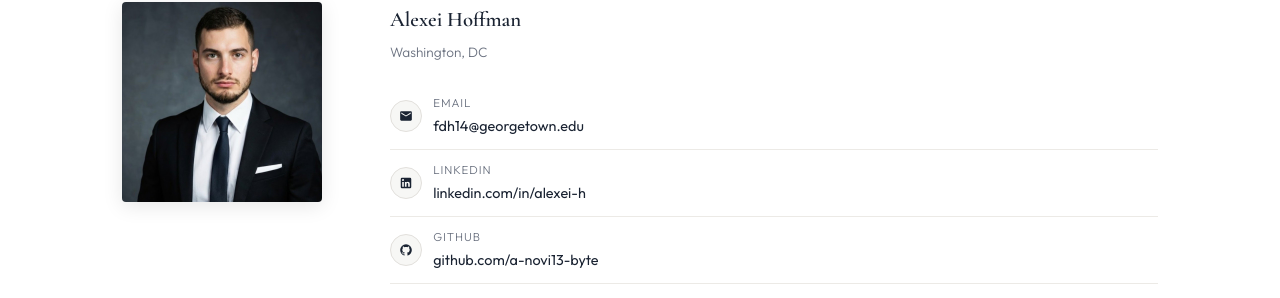
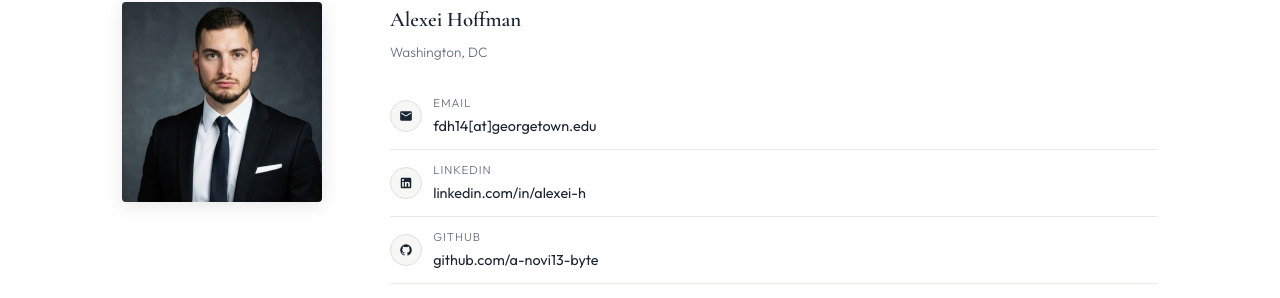
Before and after one commit to a-novi13-byte/a-novi13-byte.github.io, a Jekyll site: the page built from contact.html, in a window 1280 px wide. Shown: the part 229-527 px from the top of the page. Built offline with Jekyll 4.4.1, drawn with Linux system fonts in a browser that asks for light colours.

Commit message:
Update contact.html

```diff
--- a/contact.html
+++ b/contact.html
@@ -19,7 +19,7 @@ permalink: /contact/
       <ul class="contact-list">
         <li>
           <div class="contact-icon"><svg viewBox="0 0 24 24"><path d="M20 4H4c-1.1 0-2 .9-2 2v12c0 1.1.9 2 2 2h16c1.1 0 2-.9 2-2V6c0-1.1-.9-2-2-2zm0 4l-8 5-8-5V6l8 5 8-5v2z"/></svg></div>
-          <div><span class="contact-label">Email</span><span class="contact-value"><a href="mailto:fdh14@georgetown.edu">fdh14@georgetown.edu</a></span></div>
+          <div><span class="contact-label">Email</span><span class="contact-value"><a href="mailto:fdh14@georgetown.edu">fdh14[at]georgetown.edu</a></span></div>
         </li>
         <li>
           <div class="contact-icon"><svg viewBox="0 0 24 24"><path d="M19 3a2 2 0 0 1 2 2v14a2 2 0 0 1-2 2H5a2 2 0 0 1-2-2V5a2 2 0 0 1 2-2h14m-.5 15.5v-5.3a3.26 3.26 0 0 0-3.26-3.26c-.85 0-1.84.52-2.32 1.3v-1.11h-2.79v8.37h2.79v-4.93c0-.77.62-1.4 1.39-1.4a1.4 1.4 0 0 1 1.4 1.4v4.93h2.79M6.88 8.56a1.68 1.68 0 0 0 1.68-1.68c0-.93-.75-1.69-1.68-1.69a1.69 1.69 0 0 0-1.69 1.69c0 .93.76 1.68 1.69 1.68m1.39 9.94v-8.37H5.5v8.37h2.77z"/></svg></div>
```
